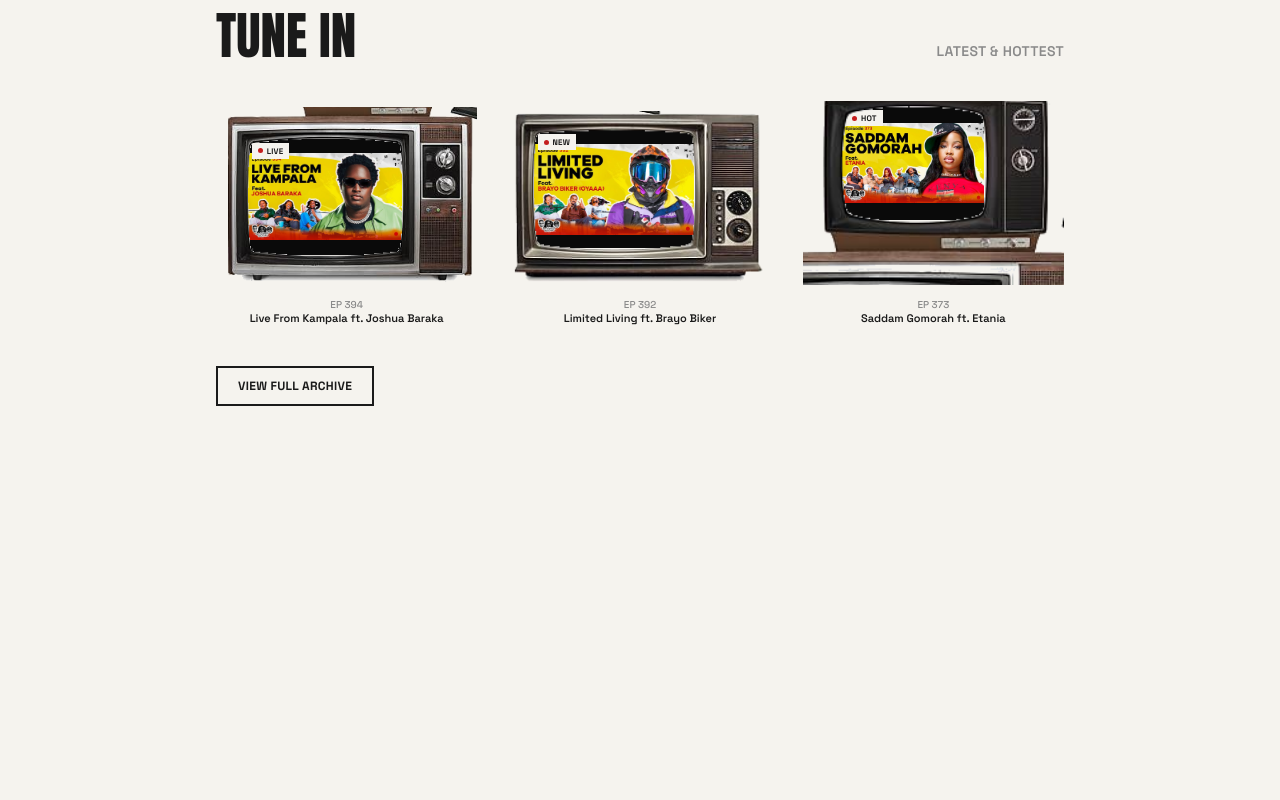
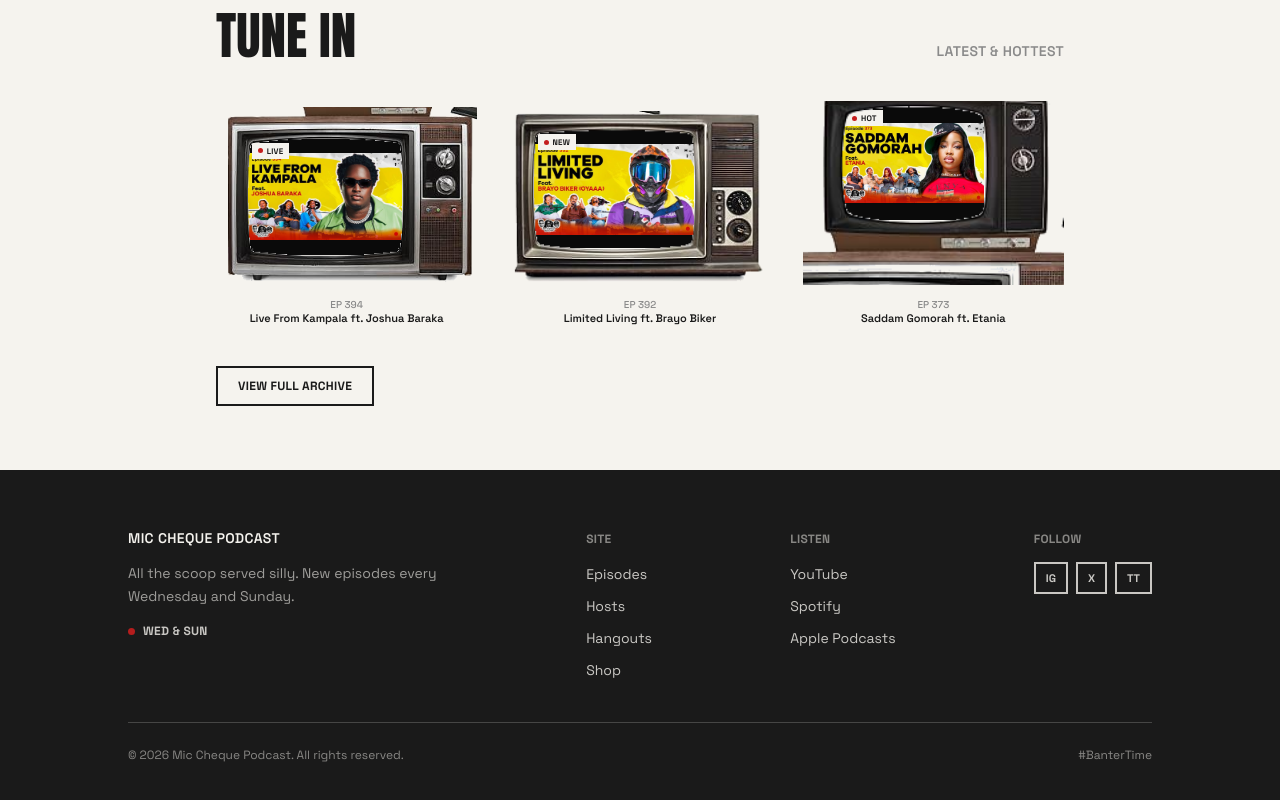
Before and after one commit to Jhny23/mic-cheque, a Next.js app in the folder mic-cheque-web/: page / in a window 1280 px wide. Shown: the part 854-1654 px from the top of the page. Before the commit the page ends 1324 px from the top, so only its background shows below. Built offline with nearby package versions, Linux system fonts and the light colour scheme.

Commit message:
Add site-wide Footer: identity, nav, listen links, socials, copyright

```diff
--- a/mic-cheque-web/app/layout.tsx
+++ b/mic-cheque-web/app/layout.tsx
@@ -1,6 +1,7 @@
 import type { Metadata } from "next";
 import { Anton, Space_Grotesk } from "next/font/google";
 import CookieNotice from "@/components/CookieNotice";
+import Footer from "@/components/Footer";
 import "./globals.css";
 
 const anton = Anton({
@@ -32,6 +33,7 @@ export default function RootLayout({
         className={`${anton.variable} ${spaceGrotesk.variable} font-body bg-paper text-ink`}
       >
         {children}
+        <Footer />
         <CookieNotice />
       </body>
     </html>
--- /dev/null
+++ b/mic-cheque-web/components/Footer.tsx
@@ -0,0 +1,119 @@
+import Link from "next/link";
+
+const NAV_LINKS = [
+  { label: "Episodes", href: "/#episodes" },
+  { label: "Hosts", href: "/hosts" },
+  { label: "Hangouts", href: "/hangouts" },
+  { label: "Shop", href: "/#shop" },
+];
+
+// TODO: swap these placeholder hrefs once real links are ready.
+const LISTEN_LINKS = [
+  { label: "YouTube", href: "https://www.youtube.com/@UpSydDigitalNetworks" },
+  { label: "Spotify", href: "#" },
+  { label: "Apple Podcasts", href: "#" },
+];
+
+const SOCIAL_LINKS = [
+  { label: "IG", href: "#" },
+  { label: "X", href: "#" },
+  { label: "TT", href: "#" },
+];
+
+export default function Footer() {
+  return (
+    <footer className="bg-ink text-paper px-6 py-14">
+      <div className="max-w-5xl mx-auto">
+        <div className="flex flex-wrap justify-between gap-12">
+          {/* identity */}
+          <div className="max-w-xs">
+            <span className="font-body font-semibold text-sm tracking-wide">
+              MIC CHEQUE PODCAST
+            </span>
+            <p className="font-body text-sm text-paper opacity-60 mt-3 leading-relaxed">
+              All the scoop served silly. New episodes every Wednesday and
+              Sunday.
+            </p>
+            <div className="flex items-center gap-2 mt-4">
+              <span
+                className="inline-block animate-pulse bg-signal"
+                style={{ width: 7, height: 7, borderRadius: "9999px" }}
+              />
+              <span className="font-body font-bold text-xs uppercase tracking-wide opacity-80">
+                Wed &amp; Sun
+              </span>
+            </div>
+          </div>
+
+          {/* nav */}
+          <div>
+            <span className="font-body font-bold text-xs uppercase tracking-wide opacity-50">
+              Site
+            </span>
+            <ul className="mt-3 space-y-2">
+              {NAV_LINKS.map((link) => (
+                <li key={link.label}>
+                  <Link
+                    href={link.href}
+                    className="font-body text-sm opacity-80 hover:opacity-100 transition-opacity"
+                  >
+                    {link.label}
+                  </Link>
+                </li>
+              ))}
+            </ul>
+          </div>
+
+          {/* listen */}
+          <div>
+            <span className="font-body font-bold text-xs uppercase tracking-wide opacity-50">
+              Listen
+            </span>
+            <ul className="mt-3 space-y-2">
+              {LISTEN_LINKS.map((link) => (
+                <li key={link.label}>
+                  <a
+                    href={link.href}
+                    target="_blank"
+                    rel="noopener noreferrer"
+                    className="font-body text-sm opacity-80 hover:opacity-100 transition-opacity"
+                  >
+                    {link.label}
+                  </a>
+                </li>
+              ))}
+            </ul>
+          </div>
+
+          {/* social */}
+          <div>
+            <span className="font-body font-bold text-xs uppercase tracking-wide opacity-50">
+              Follow
+            </span>
+            <div className="flex gap-2 mt-3">
+              {SOCIAL_LINKS.map((link) => (
+                <a
+                  key={link.label}
+                  href={link.href}
+                  target="_blank"
+                  rel="noopener noreferrer"
+                  className="font-body font-bold text-[11px] px-2.5 py-1.5 border-2 border-paper text-paper opacity-80 hover:opacity-100 transition-opacity"
+                >
+                  {link.label}
+                </a>
+              ))}
+            </div>
+          </div>
+        </div>
+
+        <div className="border-t border-paper/20 mt-10 pt-6 flex flex-wrap justify-between gap-2">
+          <span className="font-body text-xs opacity-50">
+            © {new Date().getFullYear()} Mic Cheque Podcast. All rights
+            reserved.
+          </span>
+          <span className="font-body text-xs opacity-50">#BanterTime</span>
+        </div>
+      </div>
+    </footer>
+  );
+}
```
